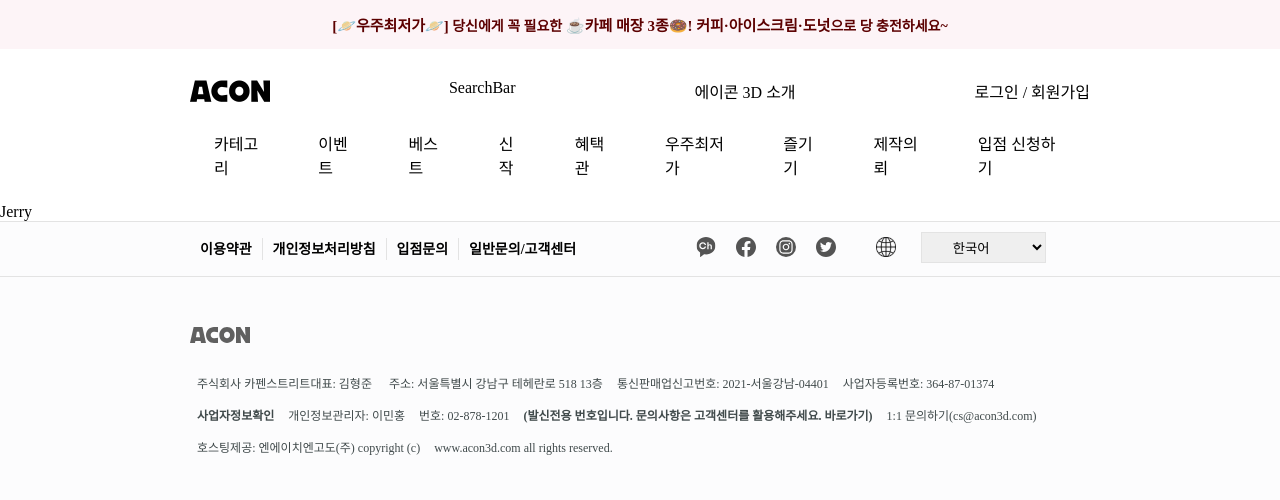
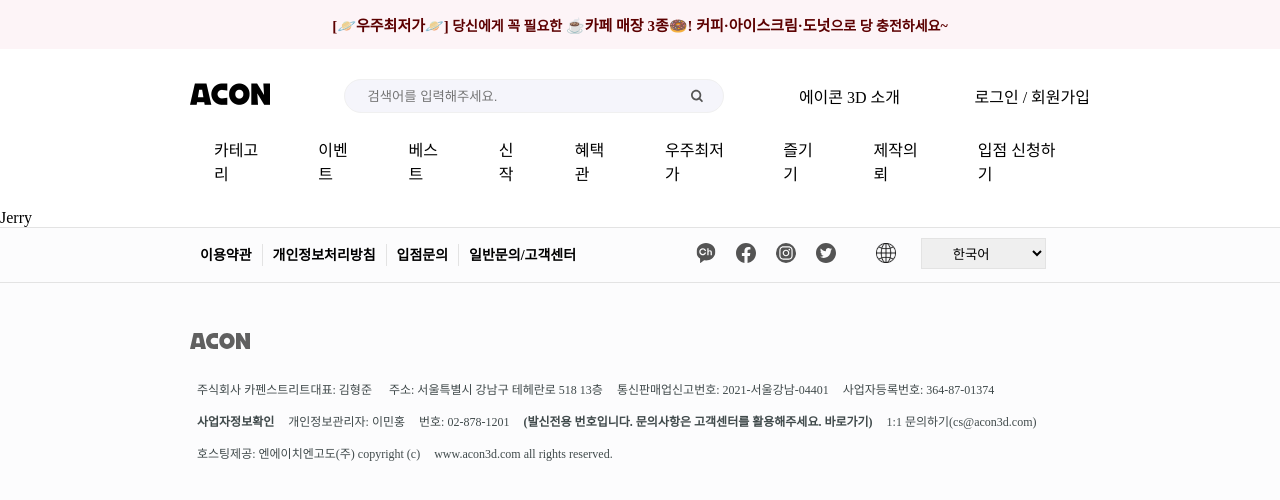
Before and after one commit to Ryanromaris/JerryService, a Next.js app: page /jerry in a window 1280 px wide. Shown: the top 500 px of the page. Built offline with nearby package versions, Linux system fonts and the light colour scheme.

Commit message:
Landing(header): SearchBar 마크업 생성

```diff
--- a/components/IconGroup.tsx
+++ b/components/IconGroup.tsx
@@ -22,6 +22,7 @@ function IconGroup() {
   ];
 
   //서버에서 받아온 데이터 __ 임의로 추가해줌.
+
   return (
     <>
       <div className="icon_group_container">
--- a/components/SearchBar.js
+++ /dev/null
@@ -1,9 +0,0 @@
-function SearchBar({}) {
-  return (
-    <>
-      <div>SearchBar</div>
-    </>
-  );
-}
-
-export default SearchBar;
--- /dev/null
+++ b/components/SearchBar.tsx
@@ -0,0 +1,15 @@
+import Image from 'next/image';
+import search_btn from '../constant/search-btn.svg';
+
+function SearchBar({}) {
+  return (
+    <>
+      <div className="search_bar_box">
+        <input className="search_bar" type="text" placeholder="검색어를 입력해주세요." />
+        <Image src={search_btn} />
+      </div>
+    </>
+  );
+}
+
+export default SearchBar;
--- a/styles/globals.css
+++ b/styles/globals.css
@@ -30,16 +30,14 @@ p{
 .content_box{
   margin: 0 auto;
   width:900px;
+}
 
-  /* text-align: center; */
-
-}
 .header_container{
   width:900px;
   margin: 30px auto 0px auto;
-
   display:flex;
   justify-content:space-between;
+  align-items: center;
 }
 .logo{
   width:80px;
@@ -208,3 +206,24 @@ select {
   margin-top: 10px;
   font-size: 13px;
 }
+
+.search_bar_box{
+  display: flex;
+  background-color: rgb(245, 245, 251);
+  border: 1px solid rgb(240, 240, 240);
+  padding: 0px 20px;
+  border-radius: 17px;
+  height: 34px;
+  width: 380px;
+  /* text-align: left; */
+  /* -webkit-box-pack: justify; */
+  /* justify-content:flex-start; */
+}
+
+.search_bar{
+  width:360px;
+  background-color:transparent;
+  border:none;
+  outline: none;
+  margin:auto;
+}
```
Also changed, not shown: components/Header.tsx (renamed from components/Header.js), constant/search-btn.svg (added).
